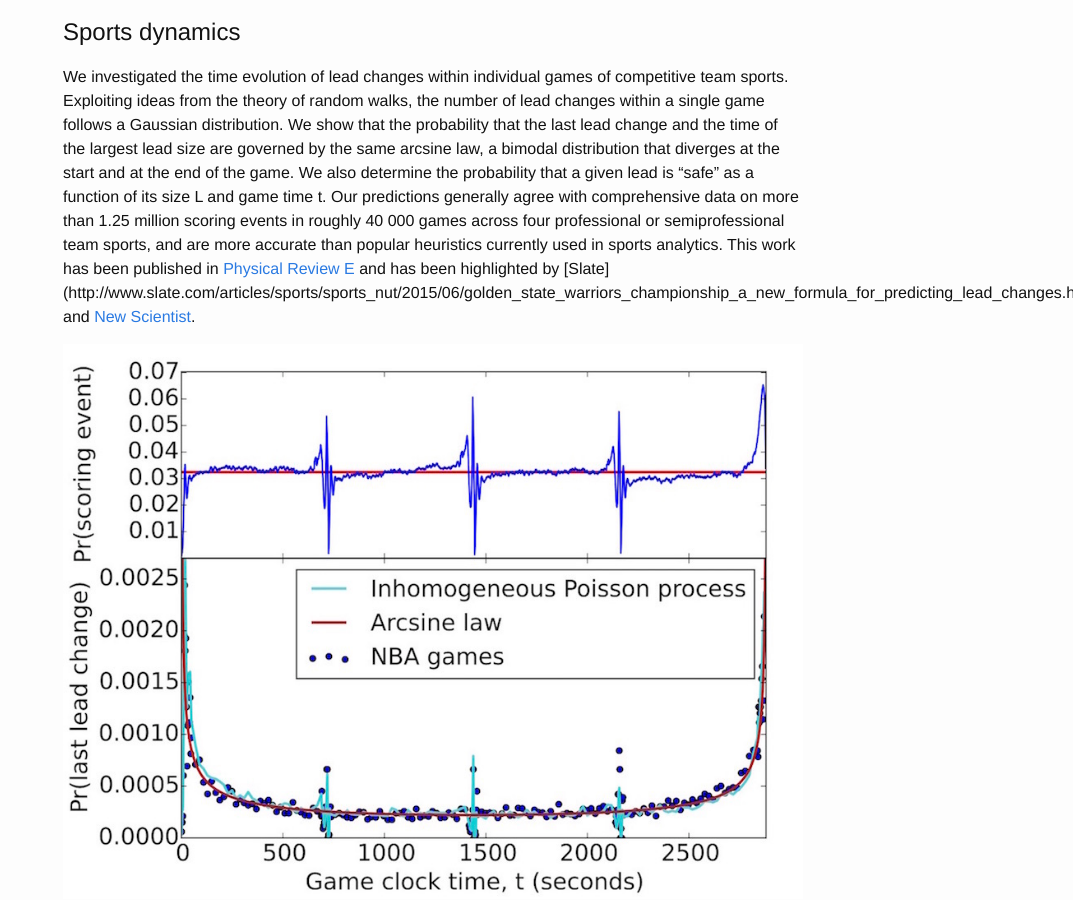
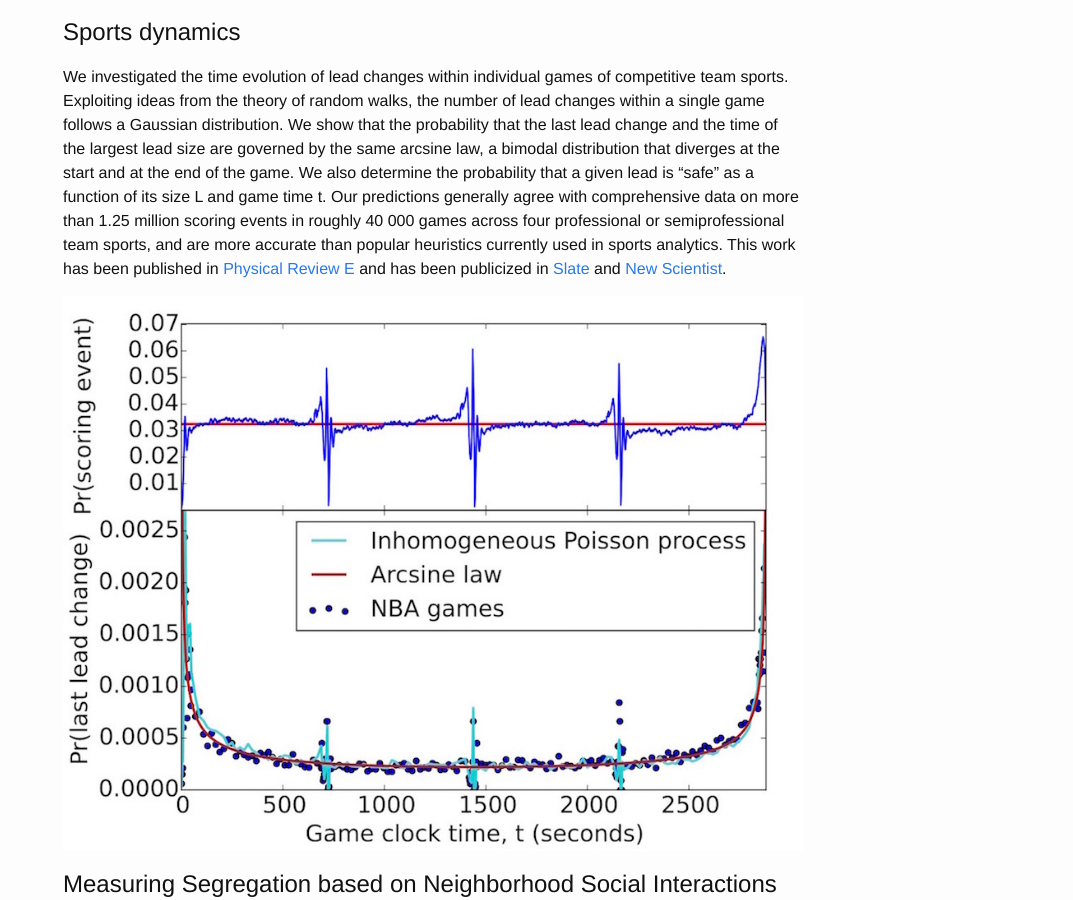
Before and after one commit to marinkala/marinkala.github.com, a Jekyll site: the page built from 4projects.md, in a window 1280 px wide and 900 px high, scrolled down 1020 px. Shown: the whole window, without its empty margins (207-1280 px from the left). Built offline with Jekyll 4.4.1, drawn with Linux system fonts in a browser that asks for light colours.

Commit message:
updated link

```diff
--- a/4projects.md
+++ b/4projects.md
@@ -25,7 +25,7 @@
 We are working on two methods of conceptualizing cooperative work within OpenStreetMap. Both methods use network analysis to expose the cooperative nature of adding data to a free and openly editable digital map of the world. Both methods are attuned to the dynamic nature of a rapidly changing map. The first method casts a wide net by defining collaboration as users editing in the same region with some geographic overlap. The second method looks at intentional, constructive work in which a user builds a road intersecting another user’s road. We have been exploring these methods by applying them to two very different disaster events that inspired a large and rapid convergence of OSM contributors: 2010 Haiti Earthquake and 2013 Typhoon Yolanda in the Philippines. Through this analysis, our methods found distinct signatures of social behavior.
 
 ##Sports dynamics
-We investigated the time evolution of lead changes within individual games of competitive team sports. Exploiting ideas from the theory of random walks, the number of lead changes within a single game follows a Gaussian distribution. We show that the probability that the last lead change and the time of the largest lead size are governed by the same arcsine law, a bimodal distribution that diverges at the start and at the end of the game. We also determine the probability that a given lead is “safe” as a function of its size L and game time t. Our predictions generally agree with comprehensive data on more than 1.25 million scoring events in roughly 40 000 games across four professional or semiprofessional team sports, and are more accurate than popular heuristics currently used in sports analytics. This work has been published in [Physical Review E](http://journals.aps.org/pre/abstract/10.1103/PhysRevE.91.062815) and has been highlighted by [Slate] (http://www.slate.com/articles/sports/sports_nut/2015/06/golden_state_warriors_championship_a_new_formula_for_predicting_lead_changes.html) and [New Scientist](https://www.newscientist.com/article/dn27836-winning-formula-reveals-if-your-team-is-too-far-ahead-to-lose).
+We investigated the time evolution of lead changes within individual games of competitive team sports. Exploiting ideas from the theory of random walks, the number of lead changes within a single game follows a Gaussian distribution. We show that the probability that the last lead change and the time of the largest lead size are governed by the same arcsine law, a bimodal distribution that diverges at the start and at the end of the game. We also determine the probability that a given lead is “safe” as a function of its size L and game time t. Our predictions generally agree with comprehensive data on more than 1.25 million scoring events in roughly 40 000 games across four professional or semiprofessional team sports, and are more accurate than popular heuristics currently used in sports analytics. This work has been published in [Physical Review E](http://journals.aps.org/pre/abstract/10.1103/PhysRevE.91.062815) and has been publicized in [Slate](http://www.slate.com/articles/sports/sports_nut/2015/06/golden_state_warriors_championship_a_new_formula_for_predicting_lead_changes.html) and [New Scientist](https://www.newscientist.com/article/dn27836-winning-formula-reveals-if-your-team-is-too-far-ahead-to-lose).
 
 ![LastLeadChange](/assets/LastLeadChange.jpg)
 
```
